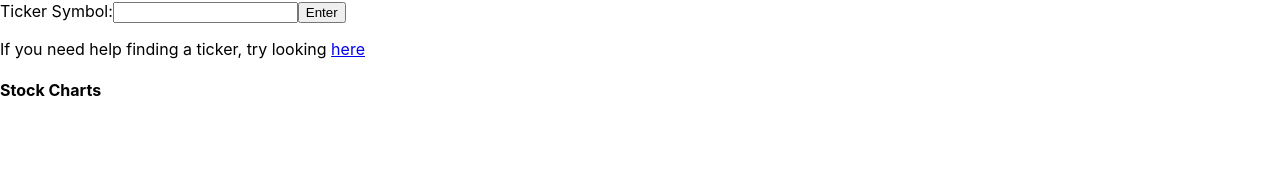
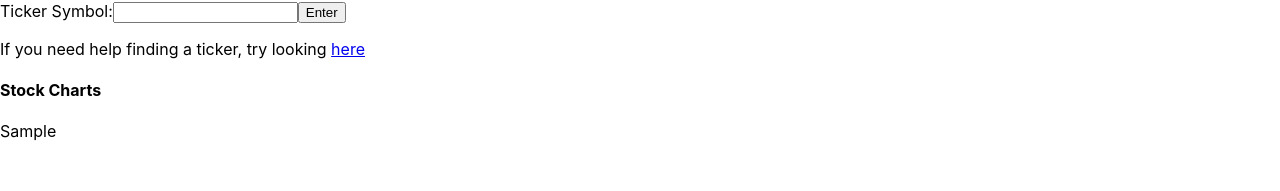
Before and after one commit to TimBek2/react-stock-charts, a React (Create React App) app: page / in a window 1280 px wide. Both pictures are taken after typing "Sample" into the empty fields and a click on the input "Enter". Shown: the part 120-311 px from the top of the page. Built offline with nearby package versions, Linux system fonts and the light colour scheme.

Commit message:
Create StockChart component and wire up tickers to it

```diff
--- /dev/null
+++ b/src/StockChart.js
@@ -0,0 +1,20 @@
+import React, { Component } from 'react';
+import PropTypes from 'prop-types';
+// import { ALPHA_VANTAGE_API_KEY } from './lib/constants';
+
+export default class StockChart extends Component {
+  static propTypes = {
+    ticker: PropTypes.string
+  }
+
+  render() {
+    const {ticker} = this.props;
+    if (ticker) {
+      return(
+        <p>{ticker}</p>
+      )
+    } else {
+      return null
+    }
+  }
+}
--- a/src/chartList.js
+++ b/src/chartList.js
@@ -1,6 +1,7 @@
 import React, { Component } from 'react';
 import PropTypes from 'prop-types';
-// import { ALPHA_VANTAGE_API_KEY } from './lib/constants';
+import StockChart from './StockChart';
+
 
 export default class ChartList extends Component {
   static propTypes = {
@@ -8,9 +9,18 @@ export default class ChartList extends Component {
   }
 
   render() {
-    console.log(this.props.tickers)
+    const {tickers} = this.props;
+
     return (
-      <h4>Stock Charts</h4>
+      <div className="tickers-wrapper">
+        <h4>Stock Charts</h4>
+
+        { tickers.length > 0 &&
+          tickers.map(ticker =>
+            <StockChart ticker={ticker} />
+          )
+        }
+      </div>
     )
   }
 }
```
